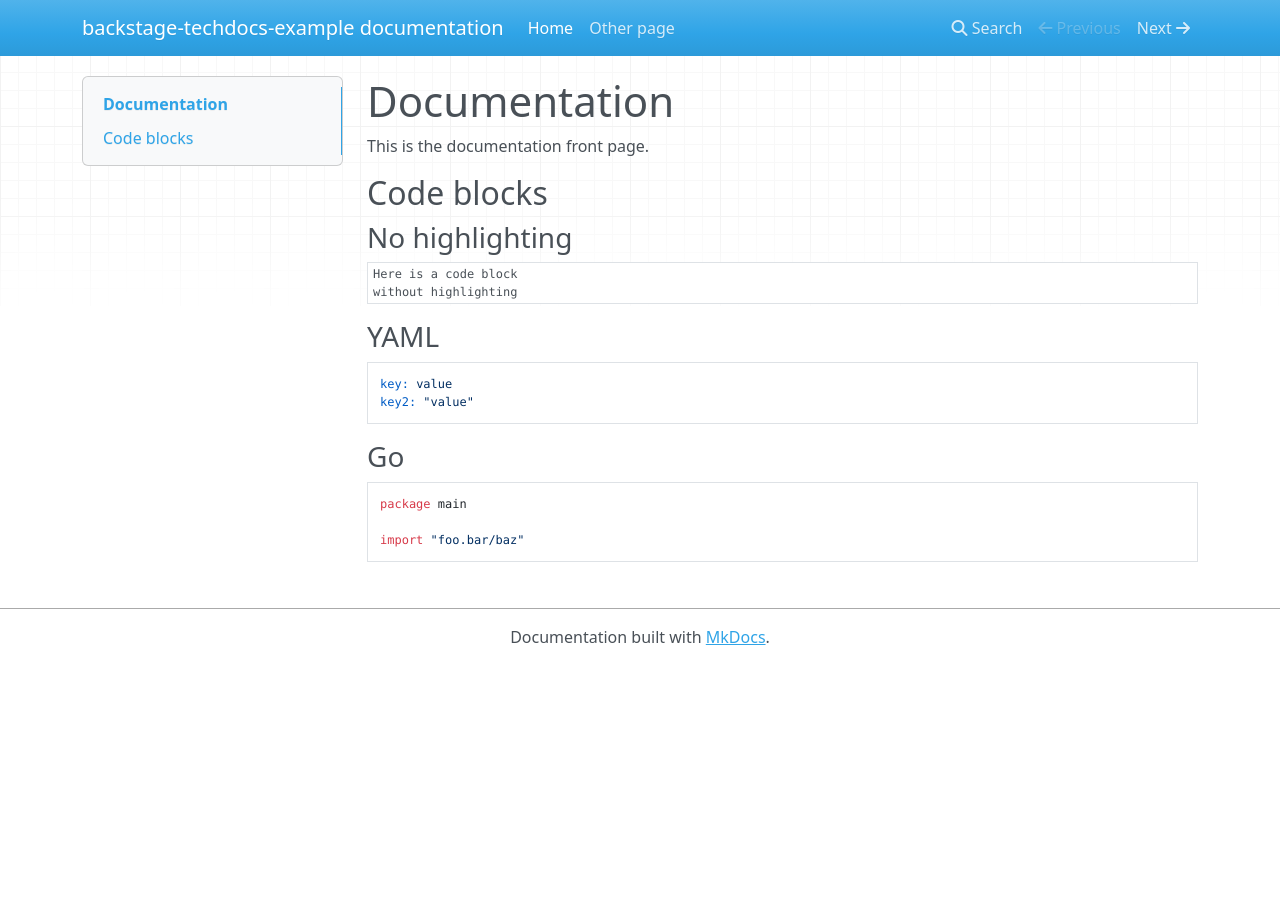
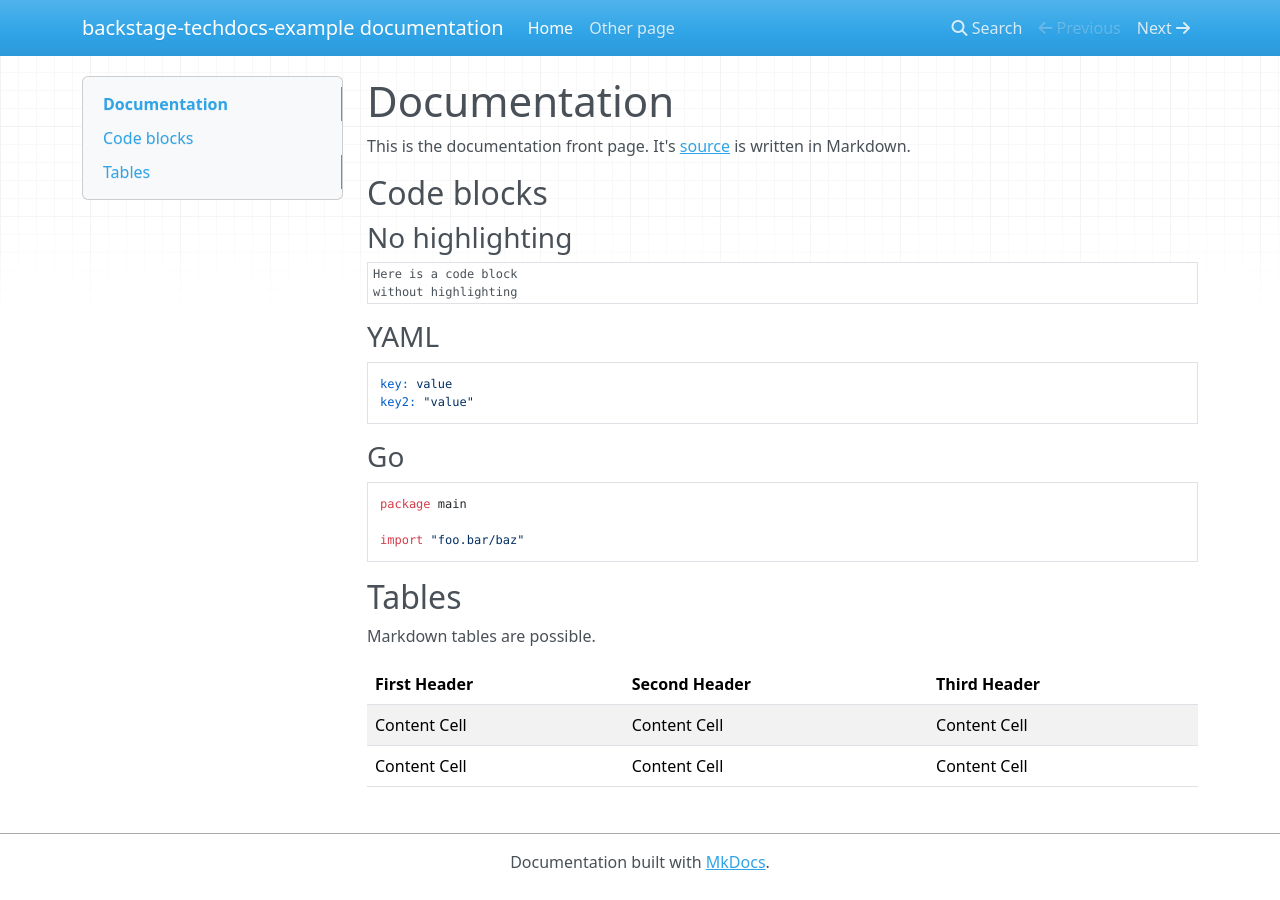
Before and after one commit to giantswarm/backstage-techdocs-example, an MkDocs documentation site: the page built from docs/index.md, in a window 1280 px wide. Built offline with MkDocs 1.6.1, drawn with Linux system fonts in a browser that asks for light colours; nearby versions of some CDN libraries.

Commit message:
Add table

````diff
--- a/docs/index.md
+++ b/docs/index.md
@@ -1,6 +1,6 @@
 # Documentation
 
-This is the documentation front page.
+This is the documentation front page. It's [source](https://github.com/giantswarm/backstage-techdocs-example/blob/main/docs/index.md) is written in Markdown.
 
 ## Code blocks
 
@@ -25,3 +25,12 @@ package main
 
 import "foo.bar/baz"
 ```
+
+## Tables
+
+Markdown tables are possible.
+
+| First Header | Second Header | Third Header |
+| ------------ | ------------- | ------------ |
+| Content Cell | Content Cell  | Content Cell |
+| Content Cell | Content Cell  | Content Cell |
````
